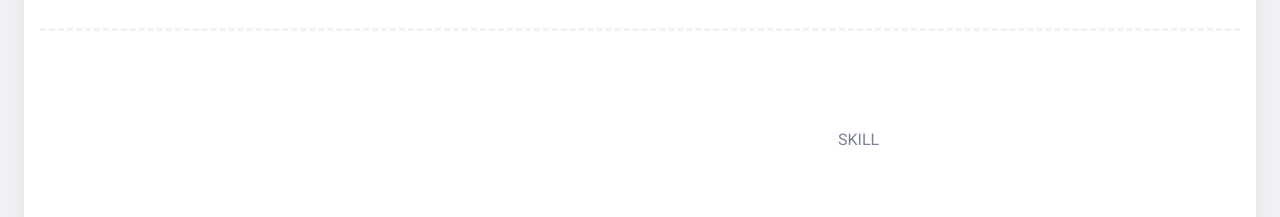
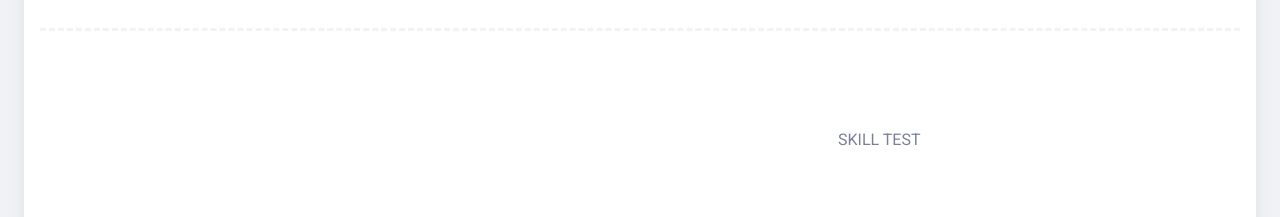
Before and after one commit to hyobin86/testPro, a Vue app: page / in a window 1280 px wide. Shown: the part 1060-1277 px from the top of the page. Built offline with nearby package versions, Linux system fonts and the light colour scheme.

Commit message:
브런치 커밋 테스트 !!

```diff
--- a/src/views/section/AboutSkill.vue
+++ b/src/views/section/AboutSkill.vue
@@ -6,7 +6,7 @@
     <div class="container">
       <div class="row align-items-center">
         <div class="col-lg-4 ms-auto mt-lg-0 mt-6">
-          SKILL
+          SKILL TEST
         </div>
       </div>
     </div>
```
